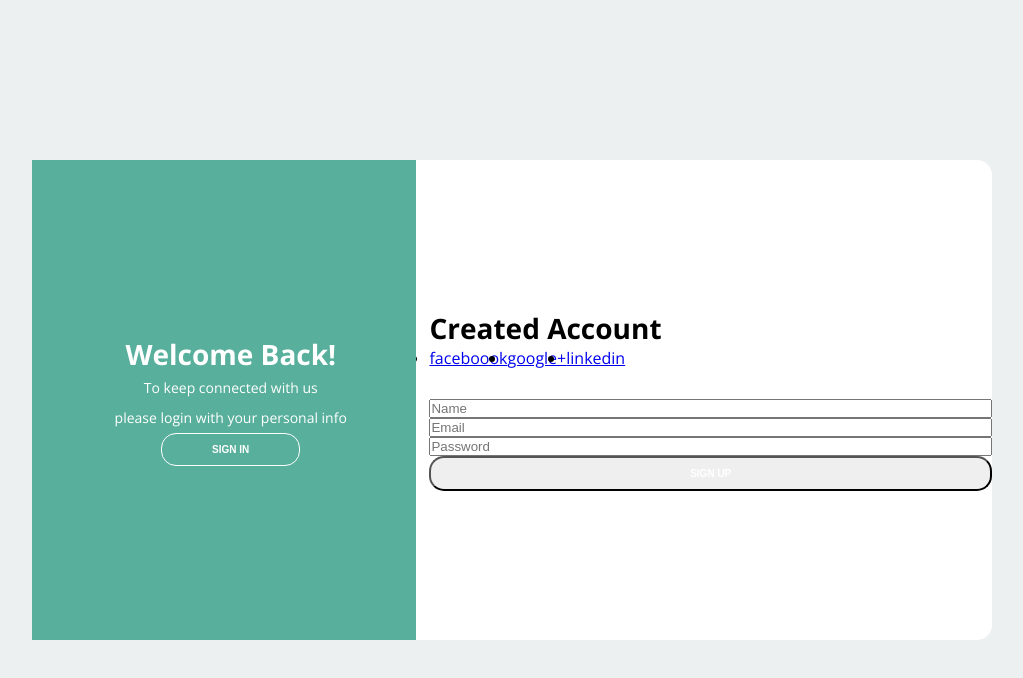
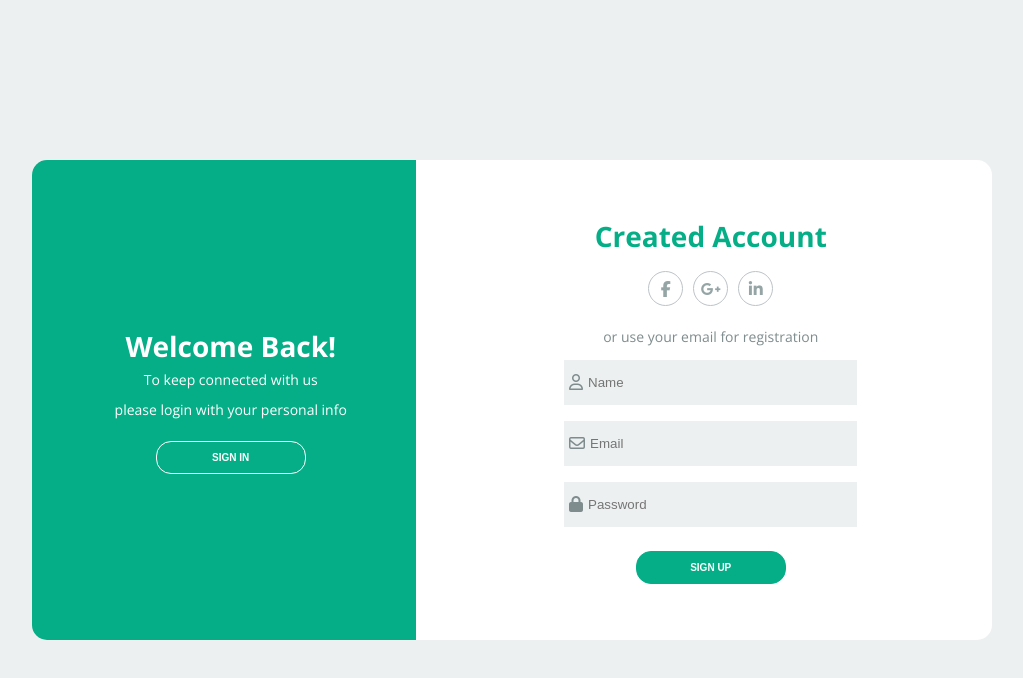
Before and after one commit to eullergomes/telaLoginCadastroInterativa, a plain HTML site: page index.html in a window 1280 px wide. Shown: the whole page, without its empty margins (128-1151 px from the left). Drawn offline with nearby package versions, Linux system fonts and the light colour scheme.

Commit message:
first-content

```diff
--- a/css/style.css
+++ b/css/style.css
@@ -22,7 +22,6 @@ body{
 .content{
     border-radius: 15px;
     background-color: #fff;
-    /* width: 80%; */
     width: 960px;
     height: 60%;
     display: flex;
@@ -34,9 +33,11 @@ body{
 .content::before{
     content: '';
     position: absolute;
-    background-color: #58af9b;
+    background-color: rgb(5, 174, 135);
     height: 100%;
     width: 40%;
+    border-top-left-radius: 15px;
+    border-bottom-left-radius: 15px;
 }
 
 /* FIRST CONTENT */
@@ -63,8 +64,15 @@ body{
 .description{
     font-size: 14px;
     font-weight: 300;
+    line-height: 30px;
+}
+
+.description-primary{
     color: #fff;
-    line-height: 30px;
+}
+
+.description-second{
+    color: #7f8c8d;
 }
 
 .btn{
@@ -75,6 +83,10 @@ body{
     padding: 10px 50px;
     cursor: pointer;
     font-weight: bold;
+    width: 150px;
+    align-self: center;
+    border: none;
+    margin-top: 1rem;
 }
 
 .btn-primary{
@@ -84,22 +96,85 @@ body{
 
 .btn-primary:hover{
     background-color: #fff;
-    color: #58af9b;
+    color: rgb(5, 174, 135);
+}
+
+.btn-second{
+    background-color: rgb(5, 174, 135);
+    border: 1px solid rgb(5, 174, 135);
+}
+
+.btn-second:hover{
+    background-color: #fff;
+    border: 1px solid rgb(5, 174, 135);
+    color: rgb(5, 174, 135);
 }
 
 .second-column{
     flex: 2 0 auto; /*grown, shrink, basics */
+    display: flex;
+    flex-direction: column;
+    align-items: center;
+}
+
+.tittle-second{
+    color: rgb(5, 174, 135);
+}
+
+.social-media{
+    margin: 1rem 0;
+}
+
+.link-social-media:hover .item-social-media{
+    background-color: #58af9b;
+    color: #fff;
+    border-color: #58af9b;
 }
 
 .list-social-media{
     display: flex;
+    list-style-type: none;
+}
+
+.item-social-media{
+    border: 1px solid #bdc3c7;
+    border-radius: 50%;
+    width: 35px;
+    height: 35px;
+    line-height: 35px;
+    text-align: center;
+    color: #95a5a6;
+}
+/*Não quero o seguinte atributo para o meu primeiro elemento, ou seja, nos dois vão funcionar*/
+.link-social-media:not(:first-child){
+    margin-left: 10px;
 }
 
 .form{
     display: flex;
     flex-direction: column;
+    width: 55%;
+
 }
 
+.form input{
+    height: 45px;
+    border: none;
+    background-color: #ecf0f1;
+    width: 100%;
+}
+
+.label-input{
+    background-color: #ecf0f1;
+    display: flex;
+    align-items: center;
+    margin: 8px;
+}
+
+.icon-modify{
+    color: #7f8c8d;
+    padding: 0 5px;
+}
 
 /* SECOND CONTENT */
 .second-content{
--- a/index.html
+++ b/index.html
@@ -12,36 +12,55 @@
     <div class="container">
         <div class="content first-content">
             <div class="first-column">
-                <h2 class="title title-primary">welcome back!</h2>
-                <p class="description">To keep connected with us</p>
-                <p class="description">please login with your personal info</p>
+                <h2 class="title title-primary">welcome back! </h2>
+                <p class="description description-primary">To keep connected with us</p>
+                <p class="description description-primary">please login with your personal info</p>
                 <button class="btn btn-primary">sign in</button>
             </div> <!--first-column-->
             <div class="second-column">
-                <h2 class="title">created account</h2>
+                <h2 class="title tittle-second">created account</h2>
 
                 <div class="social-media">
                     <ul class="list-social-media">
-                        <li><a href="#">faceboook</a></li>
-                        <li><a href="#">google+</a></li>
-                        <li><a href="#">linkedin</a></li>
+                        <a class="link-social-media" href="#">
+                            <li class="item-social-media">
+                                <i class="fa-brands fa-facebook-f"></i>
+                            </li>
+                        </a>
+                        <a class="link-social-media" href="#">
+                            <li class="item-social-media">
+                                <i class="fa-brands fa-google-plus-g"></i>
+                            </li>
+                        </a>
+                        <a class="link-social-media" href="#">
+                            <li class="item-social-media">
+                                <i class="fa-brands fa-linkedin-in"></i>
+                            </li>
+                        </a>
                     </ul>
                 </div> <!--social-media-->
-
-                <p class="description">or use your email for registration</p>
+                <p class="description description-second">or use your email for registration</p>
 
                 <form class="form">
-                    <input type="text" placeholder="Name">
-                    <input type="email" placeholder="Email">
-                    <input type="password" placeholder="Password">
-                    <button class="btn">sign up</button>
+                    <label class="label-input" for="">
+                        <i class="fa-regular fa-user icon-modify"></i>
+                        <input type="text" placeholder="Name">
+                    </label>
+                    <label class="label-input" for="">
+                        <i class="fa-regular fa-envelope icon-modify"></i>
+                        <input type="email" placeholder="Email">
+                    </label>
+                    <label class="label-input" for="">
+                        <i class="fa-solid fa-lock icon-modify"></i>
+                        <input type="password" placeholder="Password">
+                    </label>
+                    <button class="btn btn-second">sign up</button>
                 </form>
             </div> <!--second-column-->
         </div> <!--first-content-->
 
 
         <div class="content second-content">
-            <div class="first-content">
                 <div class="first-column">
                     <h2 class="title">hello, friend</h2>
                     <p class="description">Enter your personal datails</p>
@@ -68,8 +87,9 @@
                         <button class="btn">sign in</button>
                     </form>
                 </div> <!--second-column-->
-            </div> <!--first-content-->
         </div> <!--second-content-->
     </div> <!--container-->
 </body>
+
+<script src="https://kit.fontawesome.com/e357ecee29.js" crossorigin="anonymous"></script>
 </html>
```
